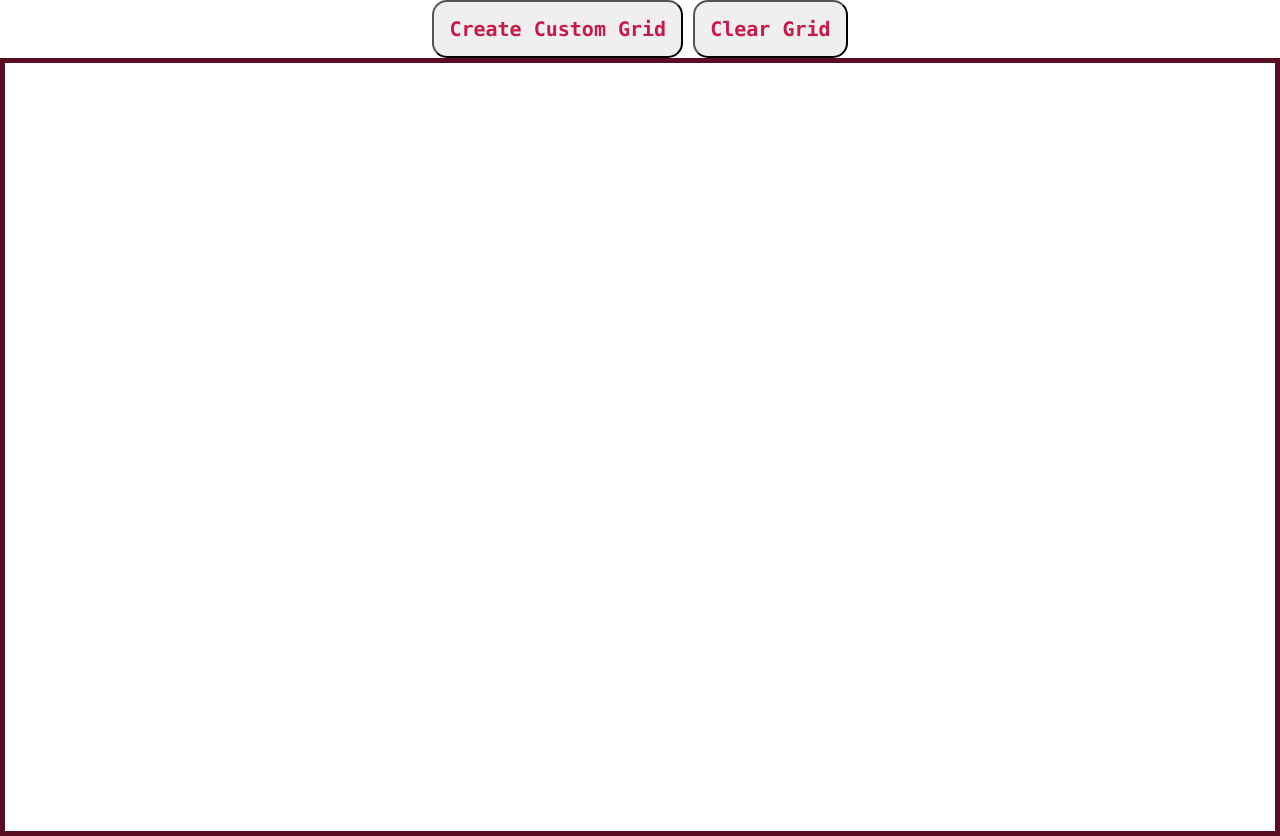
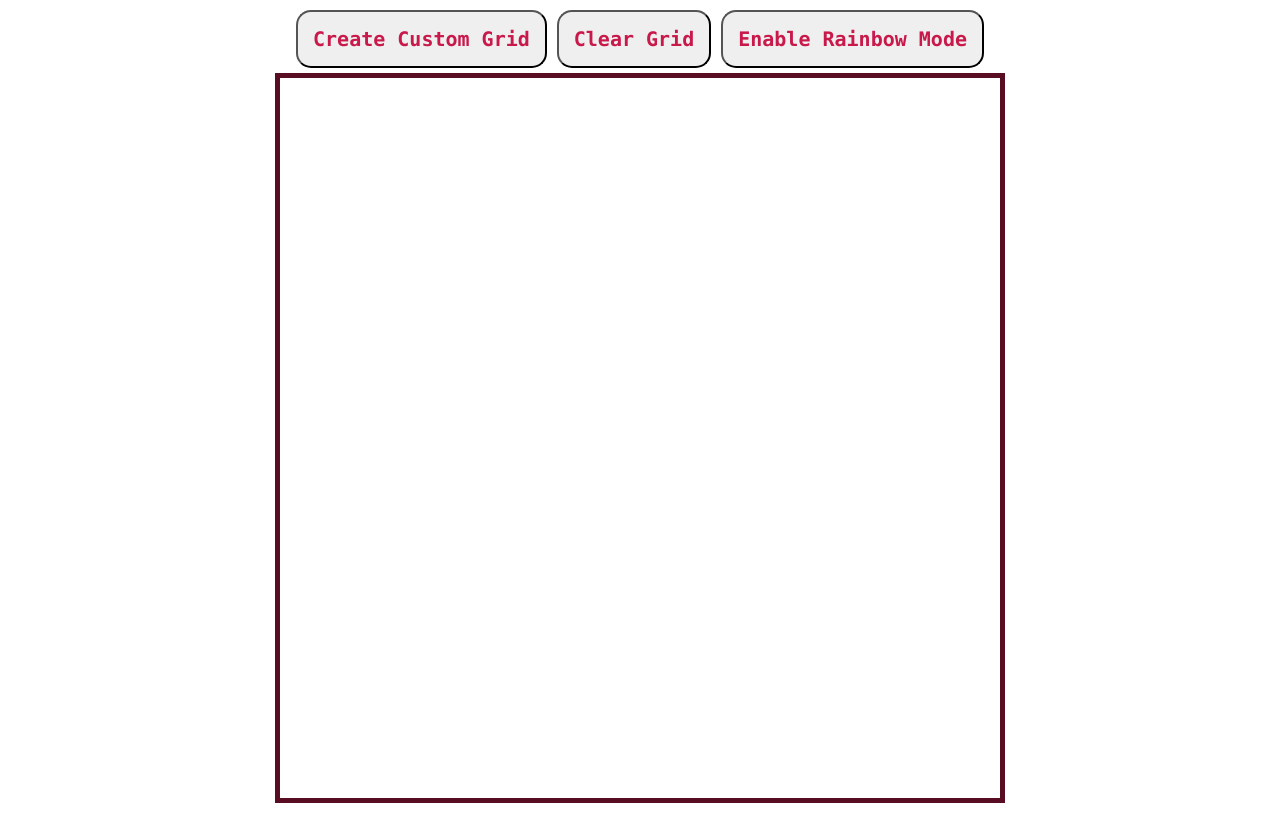
Before and after one commit to Trent-Menard/odin-etch-a-sketch, a plain HTML site: page index.html in a window 1280 px wide. After the commit the page ends 808 px from the top, so only its background shows below. Drawn offline with Linux system fonts and the light colour scheme.

Commit message:
Create getRainbowRandomColor(), make gridDiv size constant, combine body{} & #buttons-div{}

```diff
--- a/GameHandler.js
+++ b/GameHandler.js
@@ -2,40 +2,45 @@ generateButtonsDiv();
 generateCustomGridButton();
 generateClearGridButton();
 generateDivGrid();
+
+let rainbowMode = false;
 
 // Creates default 4x4 (16) grid; pass int to override size
 function generateDivGrid(dflt= 16) {
     let divElement = document.createElement("div");
     divElement.id = "gridDiv";
     divElement.style.display = "grid";
-    divElement.style.gridTemplateColumns = "repeat(" + dflt + ", auto)";
-    divElement.style.gridTemplateRows = "repeat(" + dflt + ", auto)";
+    divElement.style.gridTemplateColumns = "repeat(" + dflt + ", 1fr)";
+    divElement.style.gridTemplateRows = "repeat(" + dflt + ", 1fr)";
+    divElement.style.width = "90vh";
+    divElement.style.height = "90vh";
     divElement.style.border = "5px solid #590D22";
-
+    divElement.style.color = ""
     document.getElementsByTagName("main")[0].appendChild(divElement);
 
     for (let i = 1; i <= dflt * dflt; i++) {
         let divElement = document.createElement("div");
-        let divElementVal = document.createElement("p");
-        divElementVal.innerText = "";
         divElement.id = "grid-" + i;
+        divElement.style.margin = "0";
         divElement.setAttribute("class", "grid");
-        divElementVal.style.width = "1em";
-        divElementVal.style.height = "1em";
+
         document.getElementById("gridDiv").appendChild(divElement);
+        divElement.addEventListener("mouseover", () => {
 
-        let targetDiv = document.getElementById("grid-" + i);
-        targetDiv.appendChild(divElementVal);
-        targetDiv.addEventListener("mouseover", () => {
+            if (rainbowMode) {
+                divElement.style.backgroundColor = getRainbowRandomColor();
+                divElement.style.opacity="";
+            }
 
-            if (targetDiv.style.backgroundColor === "")
-                targetDiv.style.backgroundColor="black";
+            else {
+                if (divElement.style.backgroundColor === "" || divElement.style.backgroundColor !== "black") {
+                    divElement.style.backgroundColor = "black";
+                    divElement.style.opacity = "0.1";
+                }
 
-            if (targetDiv.style.opacity === "")
-                targetDiv.style.opacity = "0.1";
-
-            else if (targetDiv.style.opacity < 1.0)
-                targetDiv.style.opacity = (parseFloat(targetDiv.style.opacity) + 0.1).toString();
+                else if (divElement.style.opacity < 1.0 && divElement.style.backgroundColor === "black") // Essentially divElement.style.opacity += 0.1;
+                    divElement.style.opacity = (parseFloat(divElement.style.opacity) + 0.1).toString();
+            }
         });
     }
 }
@@ -73,6 +78,27 @@ function generateClearGridButton() {
     });
 }
 
+let buttonElement = document.createElement("button");
+buttonElement.setAttribute("id", "rainbow-mode-button");
+buttonElement.textContent = "Enable Rainbow Mode";
+
+let buttonsDivElement = document.getElementById("buttons-div");
+buttonsDivElement.appendChild(buttonElement);
+
+let rainbowModeButton = document.getElementById("rainbow-mode-button");
+rainbowModeButton.addEventListener("click", () => {
+
+    if (!rainbowMode) {
+        rainbowModeButton.textContent = "Disable Rainbow Mode";
+        rainbowMode = true;
+    }
+
+    else {
+        rainbowModeButton.textContent = "Enable Rainbow Mode";
+        rainbowMode = false;
+    }
+});
+
 // Parse user input and replace current grid size with input
 function handleUserInput(){
     let response = Number.parseInt(prompt("Enter custom grid size (max: 100):"));
@@ -84,3 +110,8 @@ function handleUserInput(){
     document.getElementById("gridDiv").remove();
     generateDivGrid(response);
 }
+
+function getRainbowRandomColor() {
+    let choices = ["red", "orange", "yellow", "green", "blue", "indigo", "violet"];
+    return choices[Math.floor(Math.random() * choices.length)];
+}
--- a/style.css
+++ b/style.css
@@ -1,16 +1,13 @@
 
-body {
-    margin: 0;
-}
-
-#buttons-div {
+body, #buttons-div {
+    margin: 5px;
     display: flex;
     align-items: center;
     justify-content: center;
     gap: 10px;
 }
 
-#custom-grid-button, #clear-grid-button {
+#custom-grid-button, #clear-grid-button, #rainbow-mode-button {
     padding: 15px;;
     font-size: 20px;
     border-radius: 15px;
```
